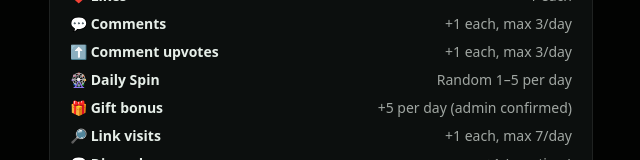
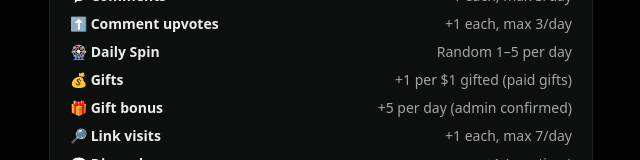
Before and after one commit to LiveStak-Brad/CannaFamApp, a Next.js app: page /feed in a window 1280 px wide. Both pictures are taken after a click on the button "How points work". Shown: the part 527-687 px from the top of the page, without its empty margins (319-959 px from the left). Built offline with nearby package versions, Linux system fonts and the light colour scheme; no server answers; the database is empty.

Commit message:
Document gift points in points explainer

```diff
--- a/src/components/ui/points-explainer.tsx
+++ b/src/components/ui/points-explainer.tsx
@@ -70,6 +70,10 @@ function PointsExplainerModal({ open, onClose }: { open: boolean; onClose: () =>
                 <div className="text-[color:var(--muted)]">Random 1–5 per day</div>
               </div>
               <div className="flex items-start justify-between gap-3">
+                <div className="font-semibold">💰 Gifts</div>
+                <div className="text-[color:var(--muted)]">+1 per $1 gifted (paid gifts)</div>
+              </div>
+              <div className="flex items-start justify-between gap-3">
                 <div className="font-semibold">🎁 Gift bonus</div>
                 <div className="text-[color:var(--muted)]">+5 per day (admin confirmed)</div>
               </div>
```
